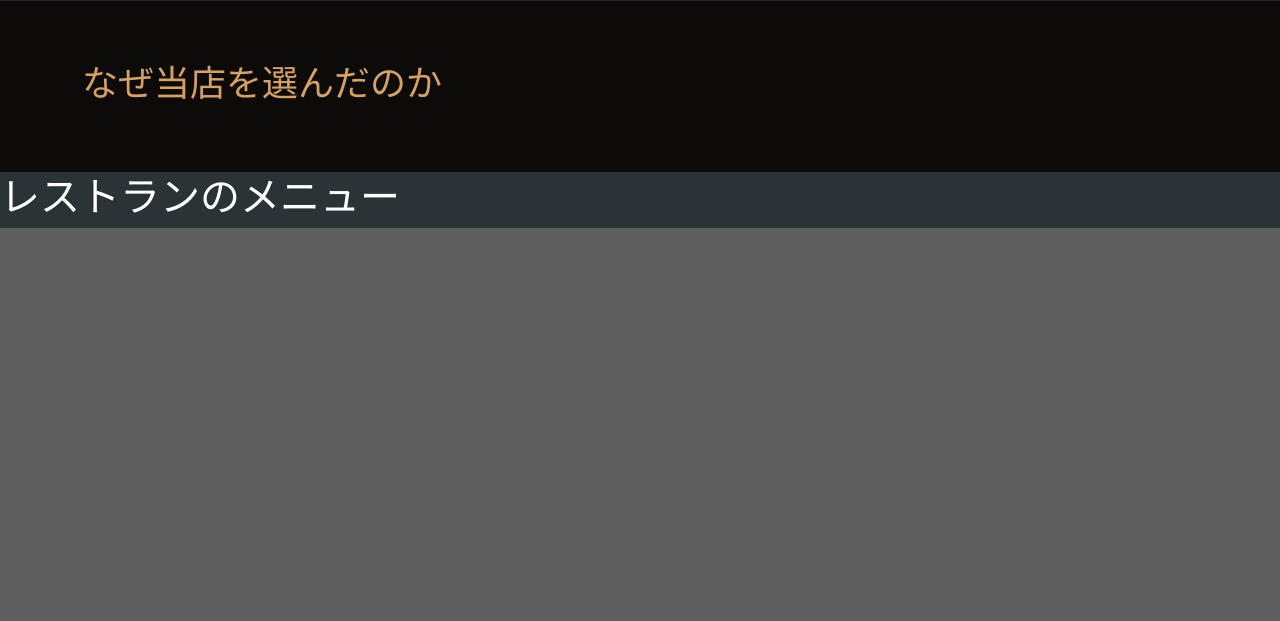
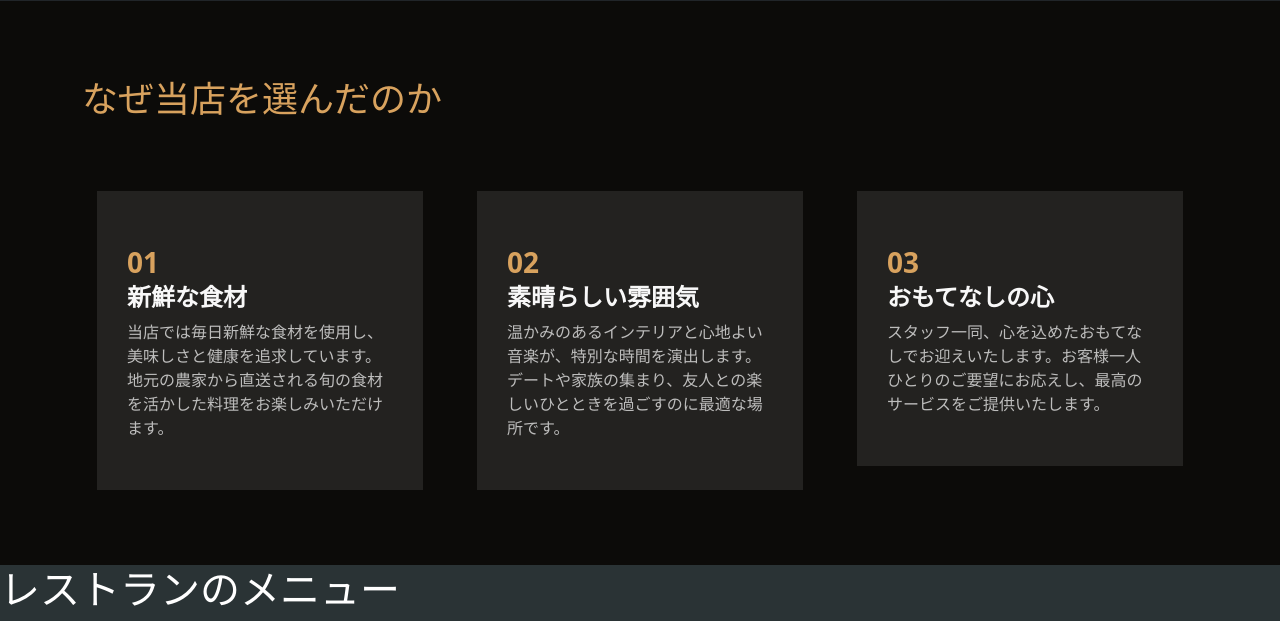
Before and after one commit to bardack134/restaurant-menu, a PHP site: page / in a window 1280 px wide. Shown: the part 1525-2146 px from the top of the page. Before the commit the page ends 1753 px from the top, so only its background shows below. Run offline with PHP 8.4, Linux system fonts and the light colour scheme.

Commit message:
why-us, cards, card hover

```diff
--- a/index.html
+++ b/index.html
@@ -130,13 +130,34 @@
         </section>
 
         <section id="why-us" class="why-us">
-            <div class="container">
-                <h2><span>なぜ当店を選んだのか</span></h2>
+            <div class="container myCardTitle">
+                <h2 ><span>なぜ当店を選んだのか</span></h2>
             </div>
             <div class="container">
-
+                <div class="row">
+                    <div class="col-lg-4">
+                        <div class="myCard">
+                            <span class="transition">01</span>
+                            <h4 class="transition">新鮮な食材</h4>
+                            <p class="card-text">当店では毎日新鮮な食材を使用し、美味しさと健康を追求しています。地元の農家から直送される旬の食材を活かした料理をお楽しみいただけます。</p>
+                        </div>
+                    </div>
+                    <div class="col-lg-4">
+                        <div class="myCard">
+                            <span class="transition">02</span>
+                            <h4 class="transition">素晴らしい雰囲気</h4>
+                            <p class="card-text">温かみのあるインテリアと心地よい音楽が、特別な時間を演出します。デートや家族の集まり、友人との楽しいひとときを過ごすのに最適な場所です。</p>
+                        </div>
+                    </div>
+                    <div class="col-lg-4">
+                        <div class="myCard">
+                            <span class="transition">03</span>
+                            <h4 class="transition">おもてなしの心</h4>
+                            <p class="card-text">スタッフ一同、心を込めたおもてなしでお迎えいたします。お客様一人ひとりのご要望にお応えし、最高のサービスをご提供いたします。</p>
+                        </div>
+                    </div>
+                </div>
             </div>
-
         </section>
 
         <!-- ------------------------------------- -->
@@ -144,17 +165,7 @@
             <h1>レストランのメニュー</h1>
             <!-- buttons -->
             <div class="container">
-                <div class="row">
-                    <div class="col-lg-4">
 
-                    </div>
-                    <div class="col-lg-4">
-
-                    </div>
-                    <div class="col-lg-4">
-
-                    </div>
-                </div>
 
             </div>
         </section>
--- a/styles.css
+++ b/styles.css
@@ -3,7 +3,7 @@
 }
 
 li a:hover {
-    color: #D8A25E!important;
+    color: #D8A25E !important;
 
 }
 
@@ -21,24 +21,30 @@ li a:hover {
 }
 
 /* https://www.w3schools.com/cssref/sel_before.php */
-    .backgroundImage::before { /* https://developer.mozilla.org/en-US/docs/Web/CSS/::before#examples */
+.backgroundImage::before {
+    /* https://developer.mozilla.org/en-US/docs/Web/CSS/::before#examples */
     content: "";
     position: absolute;
-        top: 0; left: 0;
+    top: 0;
+    left: 0;
     right: 0;
     bottom: 0;
     background-color: rgba(0, 0, 0, 0.4);
-        z-index: 1; /* https://www.w3schools.com/css/css_z-index.asp */
+    z-index: 1;
+    /* https://www.w3schools.com/css/css_z-index.asp */
 }
 
-    .backgroundImage2::before { /* https://developer.mozilla.org/en-US/docs/Web/CSS/::before#examples */
+.backgroundImage2::before {
+    /* https://developer.mozilla.org/en-US/docs/Web/CSS/::before#examples */
     content: "";
     position: absolute;
-        top: 0; left: 0;
+    top: 0;
+    left: 0;
     right: 0;
     bottom: 0;
     background-color: rgba(0, 0, 0, 0.7);
-        z-index: 1; /* https://www.w3schools.com/css/css_z-index.asp */
+    z-index: 1;
+    /* https://www.w3schools.com/css/css_z-index.asp */
 }
 
 
@@ -46,18 +52,24 @@ section h1 span {
     color: #D8A25E;
 }
 
-section h2  span{
+section h2 span {
     color: #D8A25E;
     font-size: 36px;
     font-weight: 550;
 }
-.txt-white  {
-    position:relative;
-    color: #ffffff ;
-    z-index: 2;/* https://www.w3schools.com/css/css_z-index.asp */
+
+.txt-white {
+    position: relative;
+    color: #ffffff;
+    z-index: 2;
+    /* https://www.w3schools.com/css/css_z-index.asp */
 }
 
-h1,h2, h3, h4, h5, h6 {
+h1,
+h2,
+h3,
+h5,
+h6 {
     color: white !important;
 }
 
@@ -80,11 +92,11 @@ h1,h2, h3, h4, h5, h6 {
 
 }
 
-.NoDisplayModal{
+.NoDisplayModal {
     display: none;
 }
 
-#modal-bg{
+#modal-bg {
     position: fixed;
     top: 0;
     bottom: 0;
@@ -96,7 +108,7 @@ h1,h2, h3, h4, h5, h6 {
 
 
 /* モーダルコンテナが画面の中央に */
-#modal-container{
+#modal-container {
     position: absolute;
     top: 100px;
     left: 50%;
@@ -112,25 +124,66 @@ h1,h2, h3, h4, h5, h6 {
 
 }
 
-#modal-container p{
+#modal-container p {
     float: left;
 }
 
-#modal-close{
+#modal-close {
     float: right;
 
 }
 
 /* モーダルウィンドウが開かれたときに要素を非表示にする */
-.hide-element{
+.hide-element {
     opacity: 0;
 }
 
 
 /* ---------------------------------------------------------------------------------- */
 /* section why us */
-.why-us{
+.why-us {
     background-color: #0c0b09;
     padding: 60px;
     scroll-margin-top: 50px;
 }
+
+.myCardTitle{
+    padding: 1rem 3rem 3rem 0;
+}
+
+.myCard {
+    padding:  50px 30px;
+    margin: 15px;
+    background-color: rgba(89, 87, 87, 0.3);
+}
+
+.myCard:hover {
+    background: #D8A25E;
+    box-shadow: 0 8px 16px 0 rgba(255, 255, 255, 0.7);
+    transition: all 0.3s ease-out;
+
+    .transition {
+        transition: all 1s ease-out;
+        color: rgba(0, 0, 0, 0.8);
+    }
+
+    .card-text {
+        transition: all 0.3s ease-out;
+        color: #000000;
+    }
+}
+
+.card-text {
+    color: rgba(255, 255, 255, 0.7);
+}
+
+.why-us .myCard span {
+    color: #D8A25E;
+    font-size: 28px;
+    font-weight: 700;
+}
+.why-us .myCard h4 {
+    color: #f8f8f8;
+    font-size: 24px;
+    font-weight: 600;
+}
```
Lines whose indentation alone changed are shown as unchanged.
